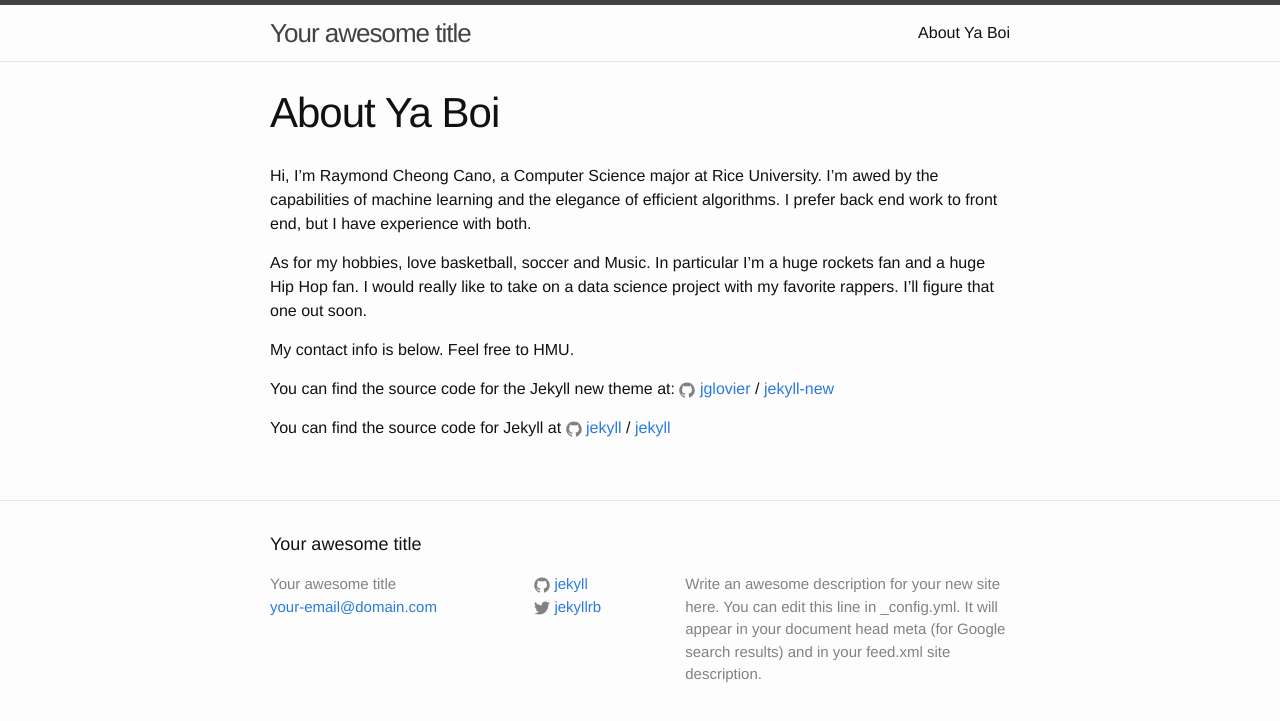
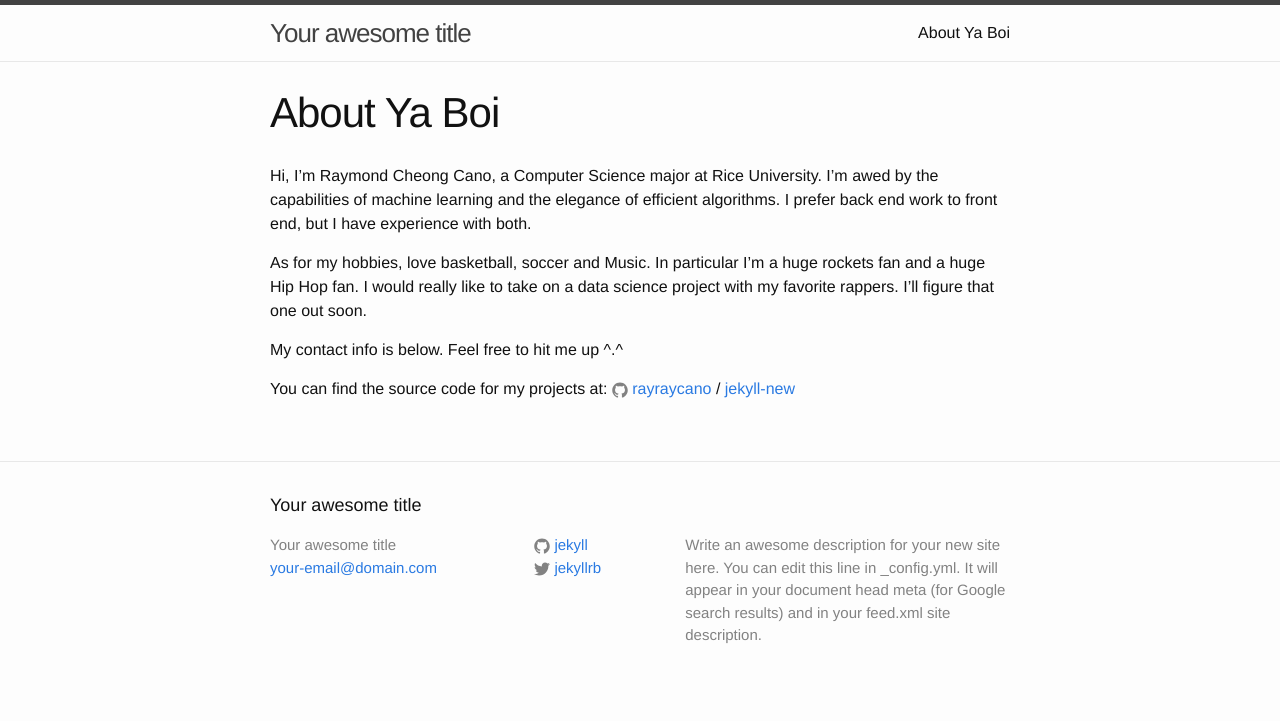
Before and after one commit to rayraycano/rayraycano.github.io, a Jekyll site: the page built from about.md, in a window 1280 px wide. Shown: the top 721 px of the page. Built offline with Jekyll 4.4.1, drawn with Linux system fonts in a browser that asks for light colours.

Commit message:
completed about page

```diff
--- a/about.md
+++ b/about.md
@@ -13,12 +13,8 @@ As for my hobbies, love basketball, soccer and Music. In particular I'm a huge r
 a huge Hip Hop fan. I would really like to take on a data science project
 with my favorite rappers. I'll figure that one out soon.
 
-My contact info is below. Feel free to HMU.
+My contact info is below. Feel free to hit me up ^.^
 
-You can find the source code for the Jekyll new theme at:
-{% include icon-github.html username="jglovier" %} /
-[jekyll-new](https://github.com/jglovier/jekyll-new)
-
-You can find the source code for Jekyll at
-{% include icon-github.html username="jekyll" %} /
-[jekyll](https://github.com/jekyll/jekyll)
+You can find the source code for my projects at:
+{% include icon-github.html username="rayraycano" %} /
+[jekyll-new](https://github.com/rayraycano)
```
